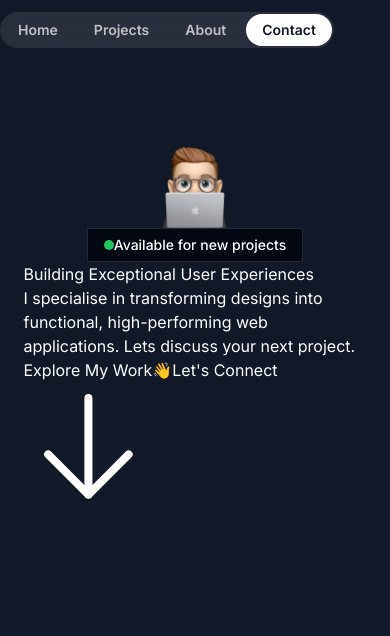
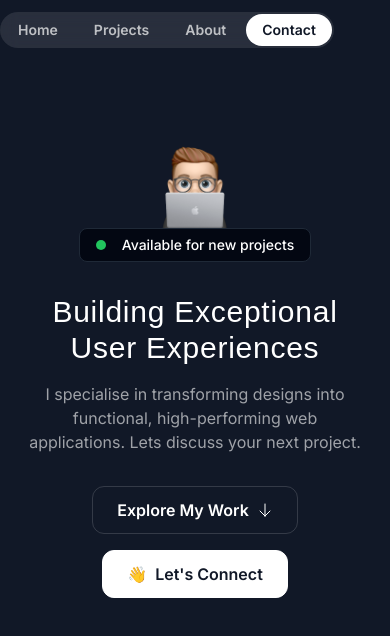
Before and after one commit to WilliamRossCrane/Portfolio, a Next.js app in the folder portfolio/portfolio/: page / in a window 390 px wide. Shown: the top 636 px of the page. Built offline with nearby package versions, Linux system fonts and the light colour scheme; a web font is replaced by a local one.

Commit message:
Hero Section: Finalised initial styling for mobile hero section

```diff
--- a/portfolio/portfolio/src/sections/Hero.tsx
+++ b/portfolio/portfolio/src/sections/Hero.tsx
@@ -8,24 +8,24 @@ export const HeroSection = () => {
       <div className="container">
         <div className="flex flex-col items-center">
           <Image src={memojiImage} className="size-[100px]" alt="Person peeking from behind laptop" />
-          <div className="bg-gray-950 border border-gray-800 px-4 py-1.5 inline-flex items-center">
+          <div className="bg-gray-950 border border-gray-800 px-4 py-1.5 inline-flex items-center gap-4 rounded-lg">
               <div className="bg-green-500 size-2.5 rounded-full"></div>
               <div className="text-sm font-medium">Available for new projects</div>
           </div>
         </div>
-        <h1>Building Exceptional User Experiences</h1>
-        <p>
+        <h1 className="font-serif text-3xl text-center mt-8 tracking-wide">Building Exceptional User Experiences</h1>
+        <p className="mt-4 text-center text-white/60">
           I specialise in transforming designs into functional, high-performing
           web applications. Lets discuss your next project.
         </p>
-        <div>
-          <button>
-            <span>Explore My Work</span>
-            <ArrowDown />
+        <div className="flex flex-col items-center mt-8 gap-4">
+          <button className="inline-flex items-center gap-2 border border-white/15 px-6 h-12 rounded-xl">
+            <span className="font-semibold">Explore My Work</span>
+            <ArrowDown className="size-4" />
           </button>
-          <button>
+          <button className="inline-flex items-center gap-2 border border-white bg-white text-gray-900 h-12 px-6 rounded-xl">
             <span>👋</span>
-            <span>Let's Connect</span>
+            <span className="font-semibold">Let's Connect</span>
           </button>
         </div>
       </div>
```
